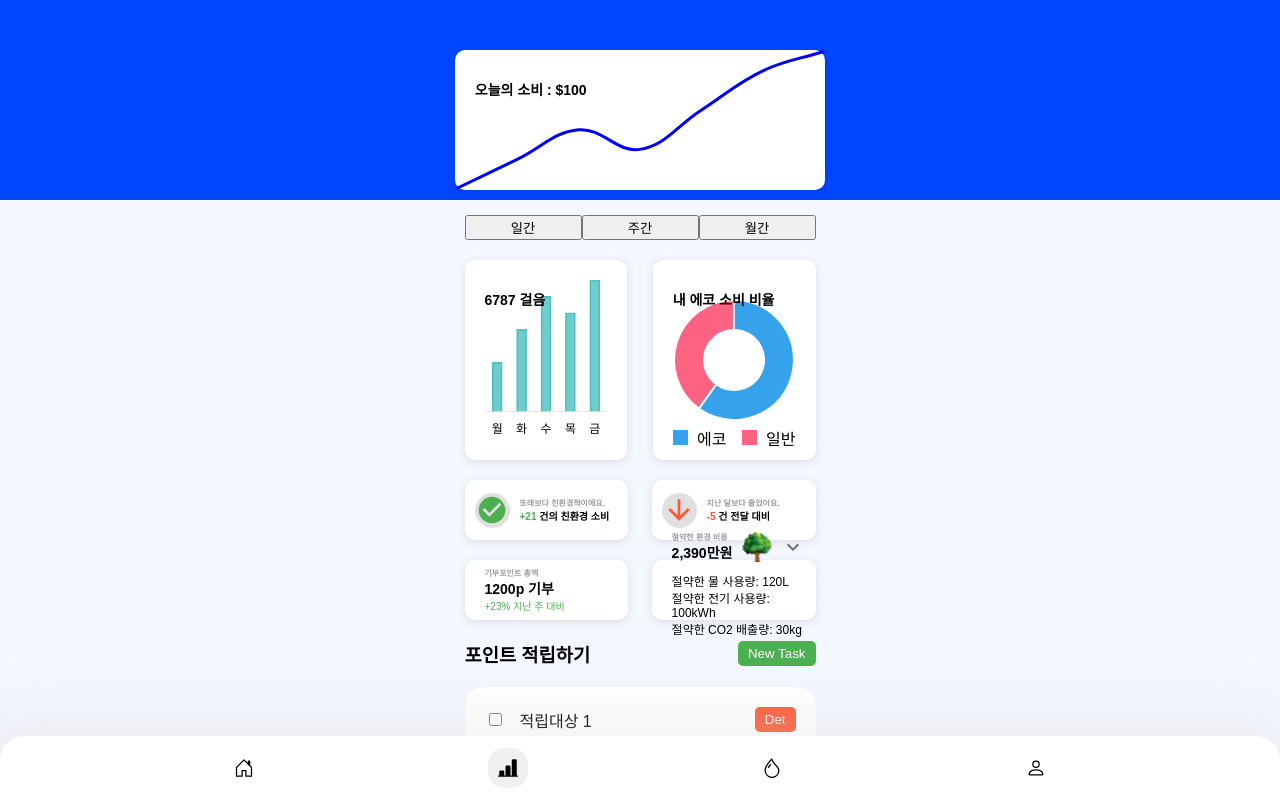
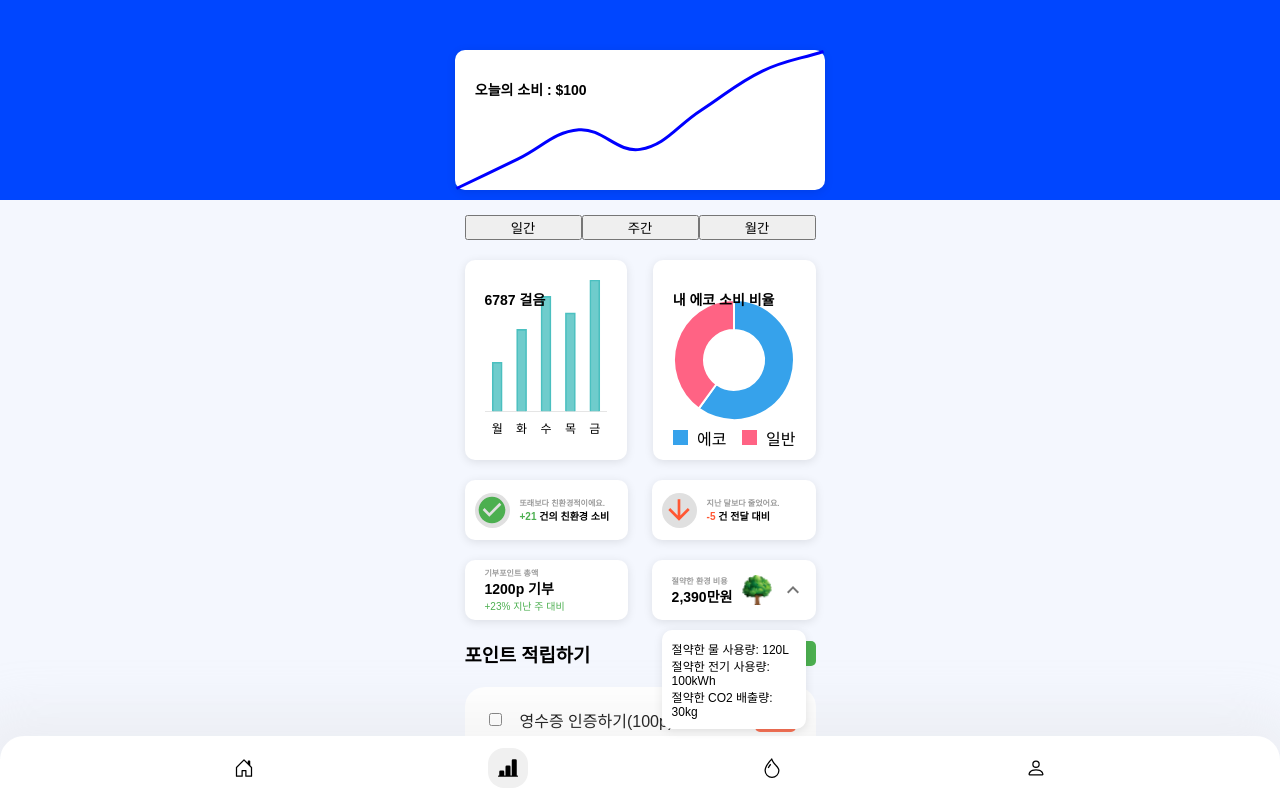
Before and after one commit to sel-f1veguys/sel-f1veguys, a React (Create React App) app in the folder frontend/sel-frontend/: page /analytics in a window 1280 px wide. Both pictures are taken after a click on the button 793 px from the left and 590 px from the top of the page. Shown: the top 800 px of the page. Built offline with nearby package versions, Linux system fonts and the light colour scheme.

Commit message:
test : 출첵 API  완료

```diff
--- a/frontend/sel-frontend/src/components/analytics/Analytics.jsx
+++ b/frontend/sel-frontend/src/components/analytics/Analytics.jsx
@@ -15,6 +15,7 @@ import {
 import { CheckCircle, ArrowDownward, ArrowUpward } from "@mui/icons-material";
 import { IconButton } from "@mui/material";
 import ExpandMoreIcon from "@mui/icons-material/ExpandMore"; // Import Material-UI Icons for Expand
+import ExpandLessIcon from "@mui/icons-material/ExpandLess"; // Import the Collapse Icon
 
 ChartJS.register(
   CategoryScale,
@@ -30,11 +31,11 @@ ChartJS.register(
 
 const Analytics = () => {
   const [todoItems, setTodoItems] = useState([
-    { id: 1, text: "적립대상 1", completed: false },
-    { id: 2, text: "적립대상 2", completed: false },
-    { id: 3, text: "적립대상 3", completed: false },
-    { id: 4, text: "적립대상 4", completed: false },
-    { id: 5, text: "적립대상 5", completed: false },
+    { id: 1, text: "영수증 인증하기(100p)", completed: false },
+    { id: 2, text: "6000보 걷기(100p)", completed: false },
+    { id: 3, text: "친환경 캠페인 참여하기", completed: false },
+    { id: 4, text: "친환경 퀴즈 참여하기", completed: false },
+    { id: 5, text: "친환경 기부하기", completed: false },
     { id: 6, text: "적립대상 6", completed: false },
     { id: 7, text: "적립대상 7", completed: false },
   ]);
@@ -249,17 +250,20 @@ const Analytics = () => {
                   onClick={toggleSavedCostList}
                   style={styles.expandButton}
                 >
-                  <ExpandMoreIcon />
+                  {showSavedCostList ? <ExpandLessIcon /> : <ExpandMoreIcon />}
                 </IconButton>
               </div>
               {/* Toggle List */}
-              {showSavedCostList && (
-                <ul style={styles.savedCostList}>
-                  <li>절약한 물 사용량: 120L</li>
-                  <li>절약한 전기 사용량: 100kWh</li>
-                  <li>절약한 CO2 배출량: 30kg</li>
-                </ul>
-              )}
+              <ul
+                style={{
+                  ...styles.savedCostList,
+                  ...(showSavedCostList ? styles.savedCostListOpen : {}),
+                }}
+              >
+                <li>절약한 물 사용량: 120L</li>
+                <li>절약한 전기 사용량: 100kWh</li>
+                <li>절약한 CO2 배출량: 30kg</li>
+              </ul>
             </div>
           </div>
 
@@ -504,6 +508,26 @@ const styles = {
     paddingLeft: "10px",
     marginTop: "10px",
     fontSize: "12px",
+    position: "absolute",
+    top: "100%", // Position it just below the button
+    left: "10px",
+    right: "10px",
+    zIndex: 10, // Ensure it appears on top
+    backgroundColor: "white", // Ensure background is visible
+    borderRadius: "10px",
+    boxShadow: "0 2px 10px rgba(0, 0, 0, 0.1)",
+    padding: "10px",
+    transition: "max-height 0.3s ease, opacity 0.3s ease", // Smooth expand/collapse and fade-in
+    overflow: "hidden",
+    maxHeight: "0", // Start with height 0
+    opacity: 0, // Start fully invisible
+    visibility: "hidden", // Hide it from the document flow
+  },
+
+  savedCostListOpen: {
+    maxHeight: "200px", // Maximum height when open (adjust as needed)
+    opacity: 1, // Fully visible
+    visibility: "visible", // Make it visible in the document flow
   },
 
   pointEarning: {
--- a/frontend/sel-frontend/src/components/calendarCheck/CalendarCheck.jsx
+++ b/frontend/sel-frontend/src/components/calendarCheck/CalendarCheck.jsx
@@ -4,6 +4,7 @@ import Calendar from "react-calendar"; // react-calendar 라이브러리에서 C
 import moment from "moment"; // moment.js 라이브러리에서 moment 함수를 가져옵니다.
 import styles from "./CalendarCheck.module.css"; // 모듈 CSS 파일을 가져옵니다.
 import "react-calendar/dist/Calendar.css";
+import axios from "axios"; // axios 라이브러리를 가져옵니다.
 
 // REST API 응답을 시뮬레이션하는 더미 데이터
 const attendanceData = {
@@ -18,18 +19,62 @@ export default function CalendarComponent() {
 
   // 출석 데이터를 불러오는 useEffect 훅
   useEffect(() => {
+    /**
+     * 로컬 더미데이터로 불러오기
+     */
     setAttendance(attendanceData.attendance); // 더미 데이터에서 출석 정보를 상태에 설정합니다.
     setTodayCheck(attendanceData.todayCheck); // 더미 데이터에서 오늘의 출석 여부를 상태에 설정합니다.
+    /**
+     * API로 데이터 불러오기
+     */
+    CallAttendanceMonth();
+
   }, []);
 
-  const handleAttendance = () => {
+  //출석을 기록하는 Attend API와 그에 따른 동적 함수
+  const handleAttendance = async () => {
     const today = moment().date(); // 오늘 날짜의 일을 가져옵니다.
+
     if (!attendance.includes(today)) {
       setAttendance([...attendance, today]); // 출석하지 않은 경우 출석 날짜에 추가합니다.
       setTodayCheck(true); // 오늘의 출석 체크 상태를 true로 설정합니다.
       // 여기서 업데이트된 출석 정보를 API로 전송하는 로직을 추가할 수 있습니다.
+      // userId 는 int로
+
+      try {
+        // 출석 API 호출
+        const response = await axios.get("/api/attendance/attend", {
+          headers: { userId: 5 }, // userId 헤더 추가
+        });
+
+        setAttendance(response.data.check); // API 응답에서 새로운 출석 정보를 상태에 설정합니다.
+        setTodayCheck(response.data.todayCheck); // 오늘의 출석 체크 상태를 true로 설정합니다.
+      } catch (error) {
+        console.error("Error updating attendance:", error);
+      }
+
     }
   };
+
+  //이번달 출석 목록을 불러오는 APi
+  const CallAttendanceMonth = async () => {
+
+      try {
+        // 출석 API 호출
+        const response = await axios.get("/api/attendance/check", {
+          headers: { userId: 5 }, // userId 헤더 추가
+        });
+
+        setAttendance(response.data.check); // API 응답에서 새로운 출석 정보를 상태에 설정합니다.
+        setTodayCheck(response.data.todayCheck); // 오늘의 출석 체크 상태를 true로 설정합니다.
+        console.log(response.data.check);
+
+      } catch (error) {
+        console.error("Error updating attendance:", error);
+      }
+
+  };
+
 
   // 타일에 적용할 클래스 이름을 결정하는 함수
   const tileClassName = ({ date, view }) => {
@@ -94,6 +139,7 @@ export default function CalendarComponent() {
             // minDetail="month" // 달력에서 최소로 볼 수 있는 단위 설정 (month)
             // maxDetail="month" // 달력에서 최대로 볼 수 있는 단위 설정 (month)
             tileClassName={tileClassName} // 각 날짜 타일에 적용할 클래스 이름 결정
+            locale="kor-US" // Set the locale to 'en-US' to start the week on Sunday
             formatDay={(locale, date) => moment(date).format("D")} // "일" 없이 날짜만 표시
             prevLabel={null} // 이전 버튼 제거
             nextLabel={null} // 다음 버튼 제거
--- a/frontend/sel-frontend/src/components/calendarCheck/CalendarCheck.module.css
+++ b/frontend/sel-frontend/src/components/calendarCheck/CalendarCheck.module.css
@@ -16,6 +16,7 @@
   font-weight: bold;
   font-size: 26px;
   width: 100%;
+  color: white;
 }
 
 .IntroduceContent{
@@ -27,6 +28,7 @@
 .IntroduceText{
   font-size: 14px;
   line-height: 0.5; /* Example: Set line height */
+  color: whitesmoke;
 }
 
 .mascotTree{
@@ -141,7 +143,6 @@
     border-radius: 50%;
   }
 
-
   .attendanceButton {
     margin: 20px auto; /* Center horizontally by setting auto margin */
     padding: 10px 20px;
```
